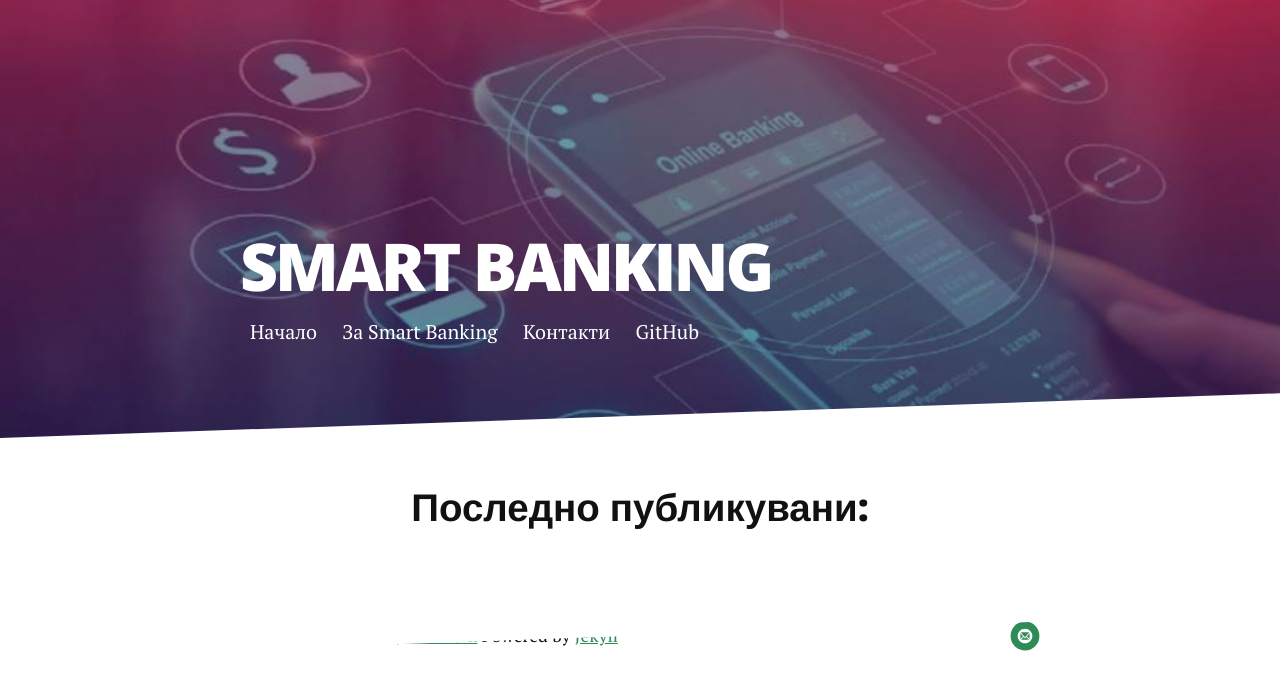
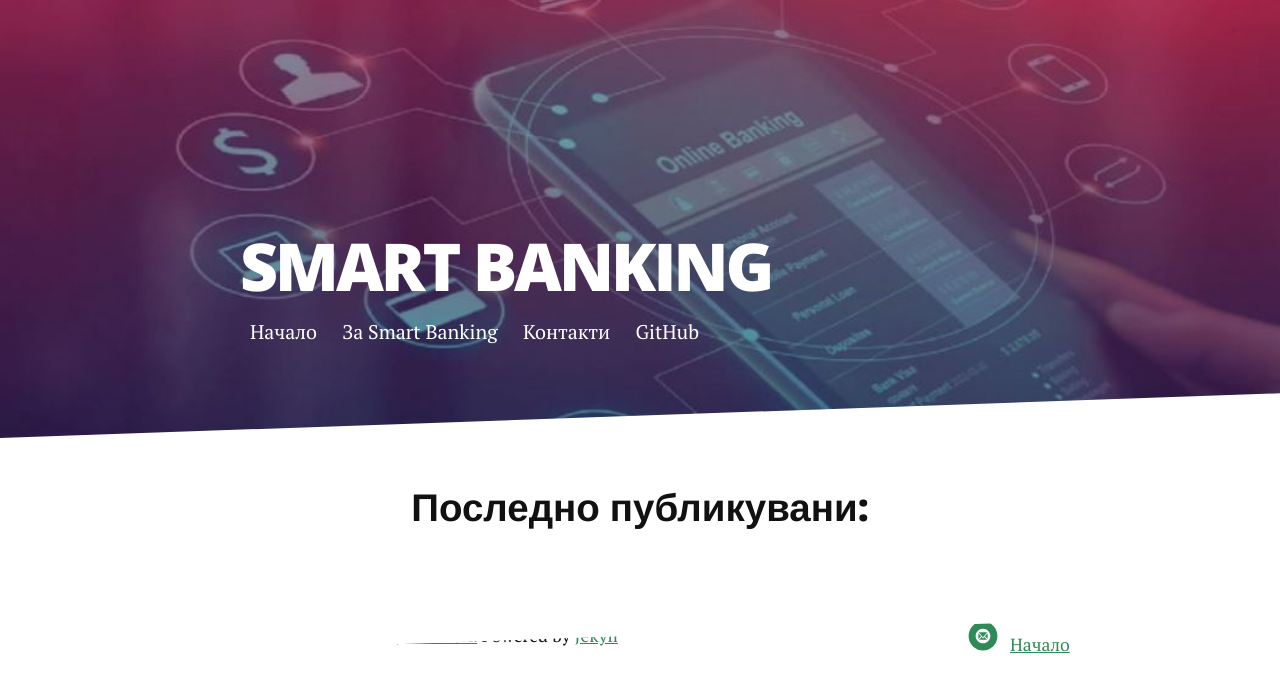
Before and after one commit to Smart-Banking/Smart-Banking.github.io, a Jekyll site: the page built from index.html, in a window 1280 px wide. Shown: the top 692 px of the page. Built offline with Jekyll 4.4.1, drawn with Linux system fonts in a browser that asks for light colours; nearby versions of some CDN libraries; comment, search, counter and statistics services are not loaded.

Commit message:
брояч 5

```diff
--- a/_includes/footer.html
+++ b/_includes/footer.html
@@ -157,6 +157,9 @@
 						</svg>
 					</a>
 				</li>
+				<li>
+				<a href="https://smart-banking.github.io/">Начало</a>
+				</li>
 				{%- endif -%}
 			</ul>
 		</div>
```
